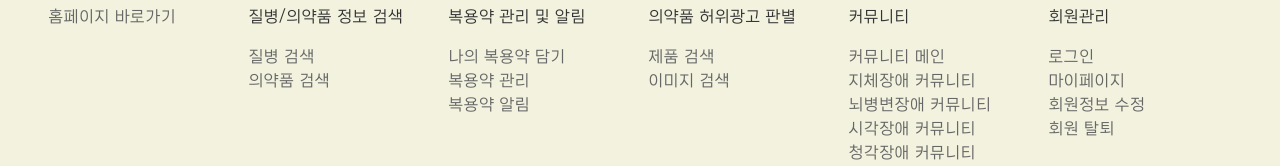
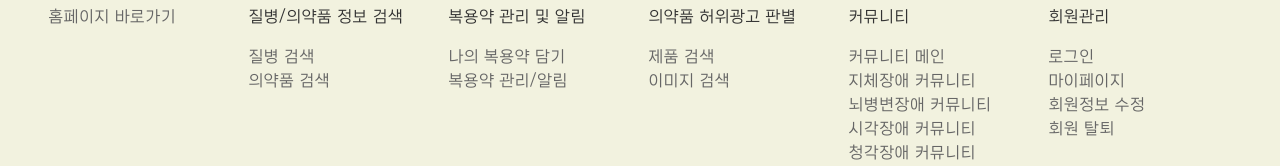
Before and after one commit to davJ-star/hanwha-ieum-seongwook, a React (Vite) app in the folder frontend/my-react-app/: page / in a window 1280 px wide. Shown: the part 1653-1819 px from the top of the page. Built offline with nearby package versions, Linux system fonts and the light colour scheme.

Commit message:
style: consolidate Footer navigation links for medication management

```diff
--- a/frontend/my-react-app/src/components/Layout/Footer.tsx
+++ b/frontend/my-react-app/src/components/Layout/Footer.tsx
@@ -36,8 +36,7 @@ const Footer: React.FC = () => {
             <h4>복용약 관리 및 알림</h4>
             <ul style={{ listStyle: 'none', padding: 0 }}>
               <li><a href="Mypage" style={{ color: '#666666', textDecoration: 'none' }}>나의 복용약 담기</a></li>
-              <li><a href="Mypage" style={{ color: '#666666', textDecoration: 'none' }}>복용약 관리</a></li>
-              <li><a href="Mypage" style={{ color: '#666666', textDecoration: 'none' }}>복용약 알림</a></li>
+              <li><a href="Mypage" style={{ color: '#666666', textDecoration: 'none' }}>복용약 관리/알림</a></li>
             </ul>
           </div>
 
```
